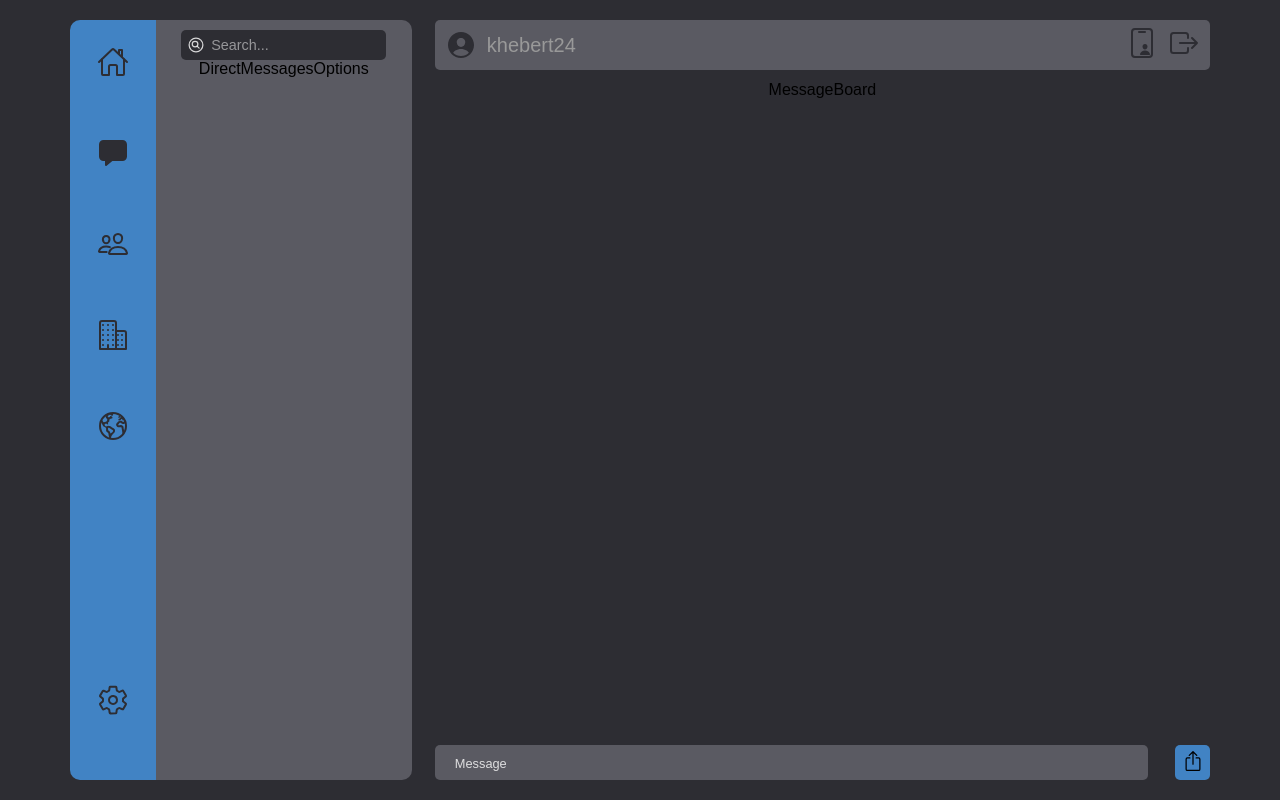
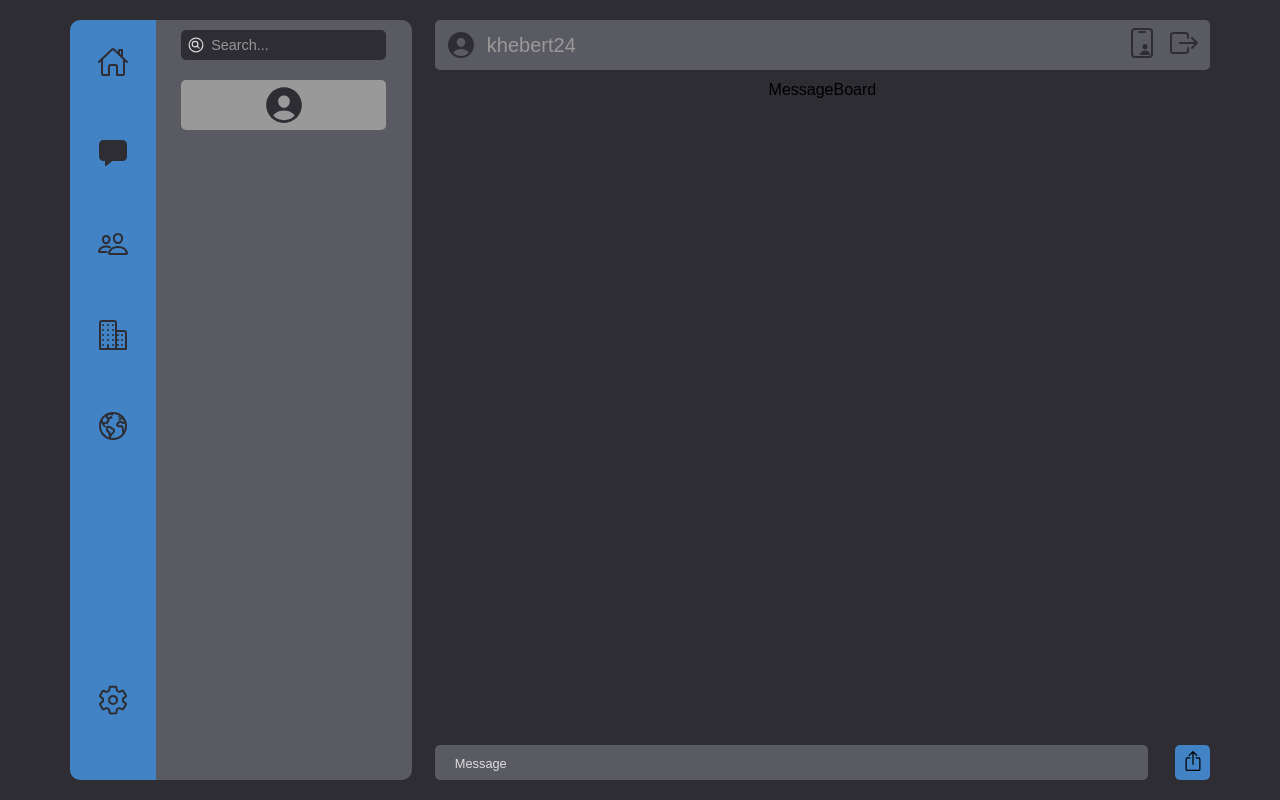
Before and after one commit to kraig-hebert/chat, a React (Create React App) app in the folder client/: page / in a window 1280 px wide. Built offline with nearby package versions, Linux system fonts and the light colour scheme.

Commit message:
added some stylings for DirectMessageCard.....will create solo/group button group first

```diff
--- a/client/src/components/sideMenu/menuOptions/directMessagesOptions/DirectMessagesOptions.jsx
+++ b/client/src/components/sideMenu/menuOptions/directMessagesOptions/DirectMessagesOptions.jsx
@@ -2,12 +2,15 @@ import React from 'react';
 import PropTypes from 'prop-types';
 
 import { useStyles } from './directMessagesOptionsStyles';
+import DirectMessageCard from './directMessageCard/DirectMessageCard';
 
 const DirectMessagesOptions = (props) => {
   const {} = props;
   const classes = useStyles();
   return (
-    <div className={classes.directMessagesOptions}>DirectMessagesOptions</div>
+    <div className={classes.directMessagesOptions}>
+      <DirectMessageCard />
+    </div>
   );
 };
 
--- a/client/src/components/sideMenu/menuOptions/directMessagesOptions/directMessageCard/DirectMessageCard.jsx
+++ b/client/src/components/sideMenu/menuOptions/directMessagesOptions/directMessageCard/DirectMessageCard.jsx
@@ -1,12 +1,17 @@
 import React from 'react';
 import PropTypes from 'prop-types';
+import { IoPersonCircle } from 'react-icons/io5';
 
 import { useStyles } from './directMessageCardStyles';
 
 const DirectMessageCard = (props) => {
   const {} = props;
   const classes = useStyles();
-  return <div className={classes.directMessageCard}>DirectMessageCard</div>;
+  return (
+    <div className={classes.directMessageCard}>
+      <IoPersonCircle className={classes.icon} />
+    </div>
+  );
 };
 
 DirectMessageCard.propTypes = {};
--- a/client/src/components/sideMenu/menuOptions/directMessagesOptions/directMessageCard/directMessageCardStyles.js
+++ b/client/src/components/sideMenu/menuOptions/directMessagesOptions/directMessageCard/directMessageCardStyles.js
@@ -1,5 +1,17 @@
 import { createUseStyles } from 'react-jss';
 
-export const useStyles = createUseStyles({
-  directMessageCard: {},
-});
+export const useStyles = createUseStyles((theme) => ({
+  directMessageCard: {
+    display: 'flex',
+    justifyContent: 'space-around',
+    alignItems: 'center',
+    width: '80%',
+    height: '50px',
+    backgroundColor: theme.tertiary.main,
+    borderRadius: '5px',
+  },
+  icon: {
+    color: theme.mainBG.main,
+    fontSize: '2.75rem',
+  },
+}));
--- a/client/src/components/sideMenu/menuOptions/directMessagesOptions/directMessagesOptionsStyles.js
+++ b/client/src/components/sideMenu/menuOptions/directMessagesOptions/directMessagesOptionsStyles.js
@@ -1,5 +1,12 @@
 import { createUseStyles } from 'react-jss';
 
 export const useStyles = createUseStyles({
-  directMessagesOptions: {},
+  directMessagesOptions: {
+    display: 'flex',
+    flexDirection: 'column',
+    justifyContent: 'flex-start',
+    alignItems: 'center',
+    width: '100%',
+    paddingTop: '20px',
+  },
 });
```
